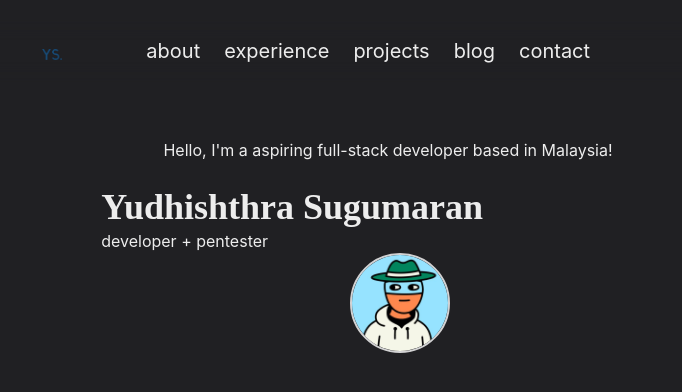
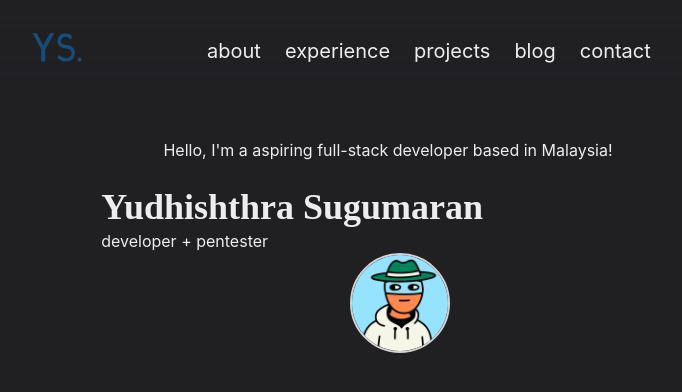
Before and after one commit to 0xYudhishthra/portfolio, a Next.js app: page / in a window 1280 px wide. Shown: the top 392 px of the page, without its empty margins (252-934 px from the left). Built offline with nearby package versions, Linux system fonts and the light colour scheme; a web font is replaced by a local one.

Commit message:
feat: finalize logo props

```diff
--- a/components/logo.js
+++ b/components/logo.js
@@ -5,16 +5,12 @@ import styled from '@emotion/styled';
 
 const LogoBox = styled.span`
   font-weight: bold;
-  font-size: 18px;
+  font-size: 20px;
   display: inline-flex;
   align-items: center;
   height: 30px;
   line-height: 20px;
-  padding: 10px;
-
-  &:hover img {
-    transform: rotate(20deg);
-  }
+  padding-right: 75px;
 `;
 
 const Logo = () => {
@@ -24,7 +20,7 @@ const Logo = () => {
     <Link href="/" legacyBehavior>
       <a>
         <LogoBox>
-          <Image src={footPrintImg} alt="logo" width={20} height={20} />
+          <Image src={footPrintImg} alt="logo" width={50} height={50} />
         </LogoBox>
       </a>
     </Link>
```
